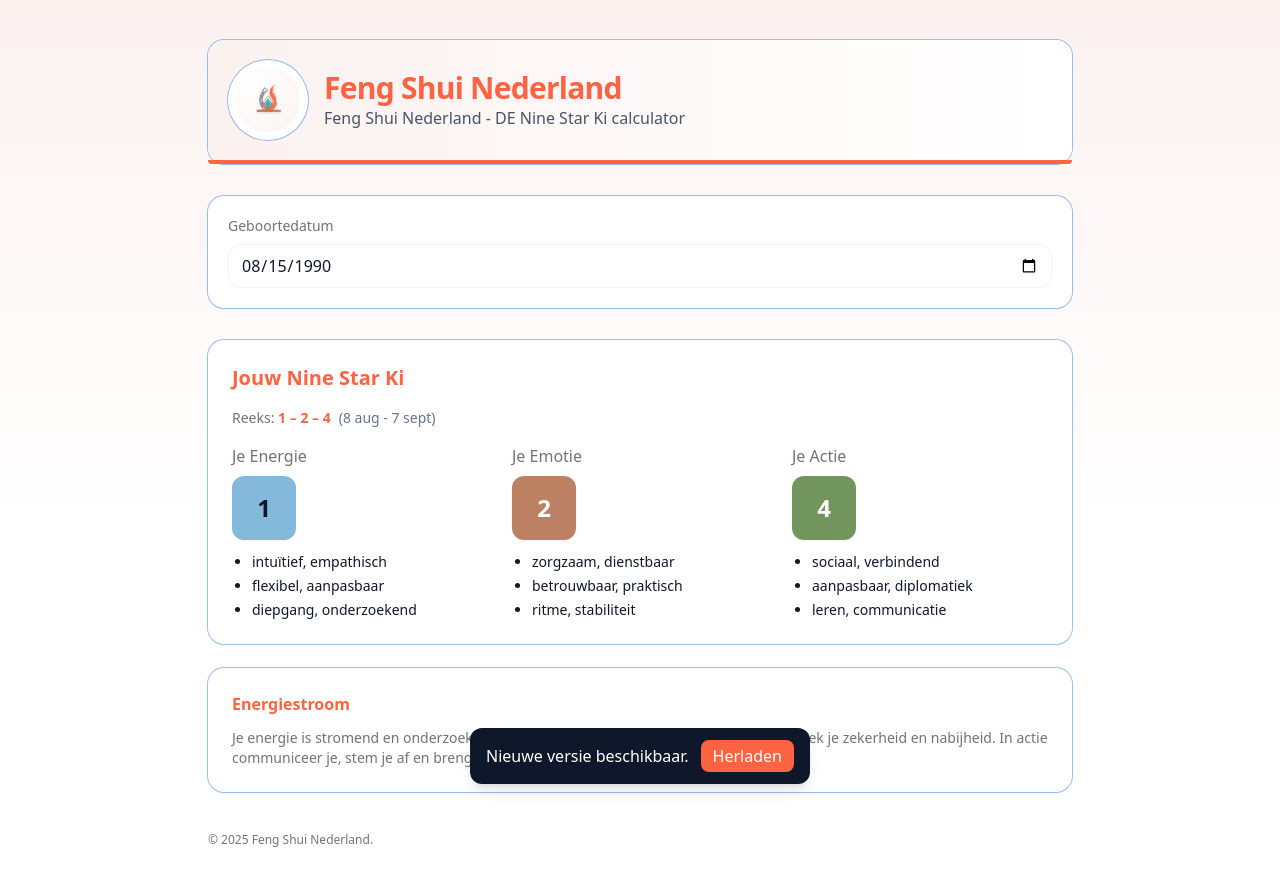
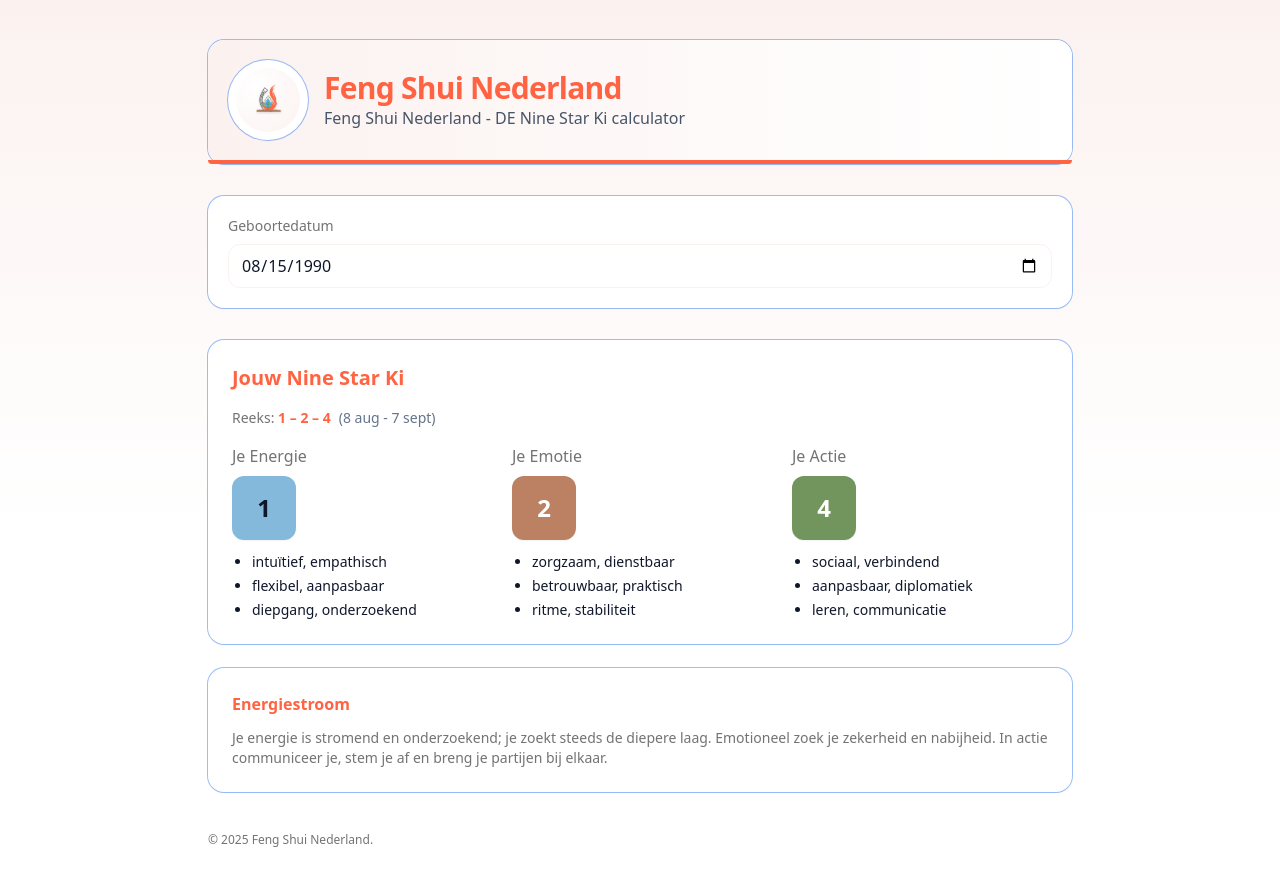
Before and after one commit to darius858/nine-star-ki, a React (Vite) app: page / in a window 1280 px wide. Built offline with nearby package versions, Linux system fonts and the light colour scheme.

Commit message:
Update App.jsx

```diff
--- a/src/App.jsx
+++ b/src/App.jsx
@@ -2,10 +2,9 @@ import React, { useMemo, useState, useEffect } from "react";
 import { useRegisterSW } from "virtual:pwa-register/react";
 
 /**
- * Feng Shui Nederland — Nine Star Ki (PWA met update-banner + install-knop)
- * - Logo via /public/logo.png?v=4 (fallback naar /icons/icon-192.png?v=4)
- * - PWA update-melding met useRegisterSW
- * - InstallAppButton toont native install-prompt (Android/Chrome)
+ * Feng Shui Nederland — Nine Star Ki (PWA, stille updates + install-knop)
+ * - Geen update-banner meer (updates gebeuren stil op de achtergrond)
+ * - InstallAppButton laat Android/Chrome de app installeren
  */
 
 // ====== BRAND SETTINGS ======
@@ -17,7 +16,7 @@ const BRAND = {
     water:   "#84b9db", // water
     wood:    "#72955d", // hout
     earth:   "#bc8163", // aarde
-    metal:   "#737373", // metaal (gevraagd)
+    metal:   "#737373", // metaal
     base:    "#fbf2f0", // zachte achtergrond
   },
 };
@@ -34,7 +33,7 @@ function contrastOn(hex) {
   return L > 160 ? "#0f172a" : "#ffffff";
 }
 
-// ===== Ingebouwde DATA (samengevat uit je Excel) =====
+// ===== Ingebouwde DATA (samengevat) =====
 const DATA = {
   "year_to_star": {
     "1901":9,"1902":8,"1903":7,"1904":6,"1905":5,"1906":4,"1907":3,"1908":2,"1909":1,
@@ -80,7 +79,7 @@ function isBeforeNineKiNewYear(d) {
 function inRangeMD(m, d, start, end) {
   const a = m * 100 + d;
   const s = start.month * 100 + start.day;
-  const e = end.month * 100 + end.day; // correct
+  const e = end.month * 100 + end.day;
   if (s <= e) return a >= s && a <= e;
   return a >= s || a <= e; // periode over jaargrens
 }
@@ -212,28 +211,20 @@ function InstallAppButton() {
   );
 }
 
-// ===== PWA: Update-banner =====
-function PWABanner() {
-  const { needRefresh, updateServiceWorker, offlineReady } = useRegisterSW();
-
-  // Je kunt offlineReady gebruiken voor een "Offline klaar" toast; we houden het stil.
-  if (!needRefresh) return null;
-
-  return (
-    <div
-      className="fixed bottom-4 left-1/2 -translate-x-1/2 z-50 rounded-xl shadow-lg px-4 py-3 flex items-center gap-3"
-      style={{ background: "#0f172a", color: "#fff" }}
-    >
-      <span>Nieuwe versie beschikbaar.</span>
-      <button
-        onClick={() => updateServiceWorker(true)}
-        className="px-3 py-1 rounded-lg font-medium"
-        style={{ background: BRAND.colors.primary, color: "#fff" }}
-      >
-        Herladen
-      </button>
-    </div>
-  );
+// ===== PWA: Stille updates (geen UI) =====
+function SilentUpdater() {
+  const { needRefresh, updateServiceWorker } = useRegisterSW();
+  useEffect(() => {
+    if (needRefresh) {
+      // Update & herlaad — zonder banner in beeld
+      updateServiceWorker(true);
+      // Fallback herlaad (soms trager op sommige toestellen)
+      setTimeout(() => {
+        try { window.location.reload(); } catch (e) {}
+      }, 800);
+    }
+  }, [needRefresh, updateServiceWorker]);
+  return null;
 }
 
 // ===== Hoofdcomponent =====
@@ -332,8 +323,8 @@ export default function NineStarKiApp() {
         </footer>
       </div>
 
-      {/* PWA update-melding */}
-      <PWABanner />
+      {/* Stille PWA-updates, geen UI */}
+      <SilentUpdater />
     </div>
   );
 }
```
